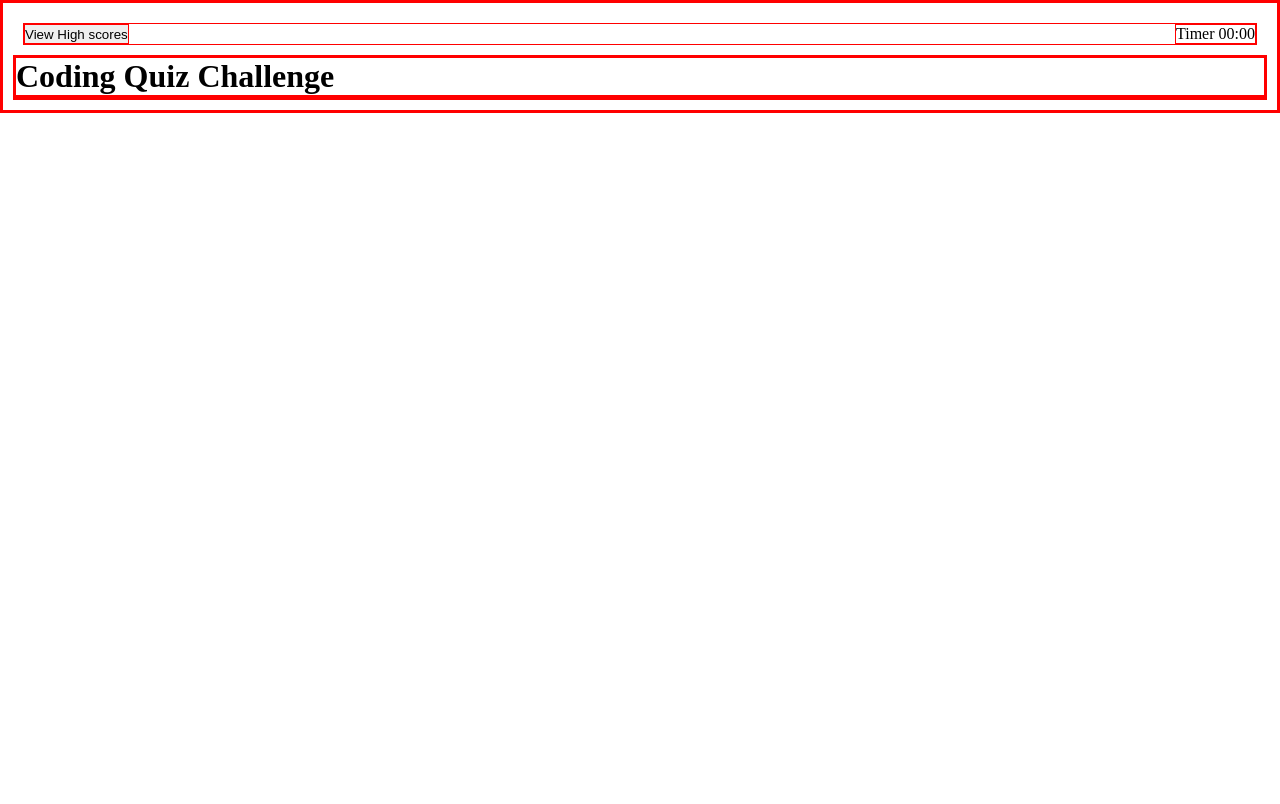
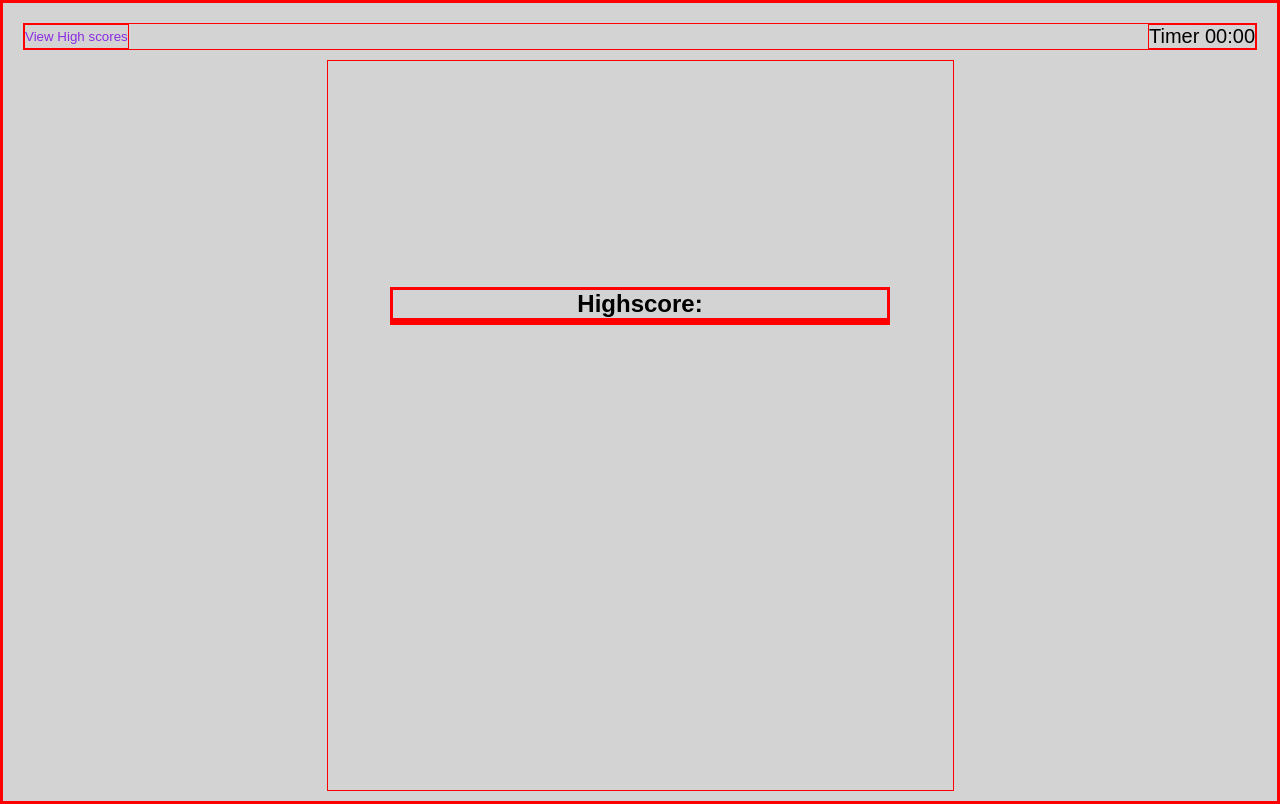
Before and after one commit to sallaball/Code-Quiz, a plain HTML site: page index.html in a window 1280 px wide. Drawn offline with Linux system fonts and the light colour scheme.

Commit message:
mostly finished html and css

```diff
--- a/assets/css/style.css
+++ b/assets/css/style.css
@@ -5,18 +5,93 @@
     border: 1px solid red;
 }
 
+body {
+    background-color: lightgrey;
+    font-family: Arial, Helvetica, sans-serif;
+    overflow: hidden;
+}
+
+
 .outer-div {
     padding: 10px;
+    height: 100vh;
+    display: flex;
+    flex-direction: column;
+    justify-content: start;
 }
 
 .score-timer {
     display: flex;
     justify-content: space-between;
     margin: 10px;
+    font-size: 20px;
+}
+
+.score-timer button {
+    background-color: lightgray;
+    color: blueviolet;
+    font-size: 18;
+}
+
+button:hover {
+    font-size: 20px;
+}
+
+.inner-div {
+    text-align: center;
+    height: 100%;
+    width: 50%;
+    margin: 0 auto;
+    display: flex;
+    flex-direction: column;
+    justify-content: center;
+
+}
+
+.header-intro, main {
+    display: none;
+    margin-bottom: 30vh;
+    margin-left: 10%;
+    margin-right: 10%;
+}
+
+.header-intro button {
+    display: block;
+    margin: 0 auto;
+    font-size: 20px;
+    margin: 15px auto;
+}
+
+.header-intro button:hover {
+    font-size: 23px;
 }
 
 .header h1 {
     display: flex;
     text-align: auto;
-    margin: 100 auto;
+
 }
+
+main {
+    display: block;
+}
+
+li {
+    list-style: none;
+}
+
+.questions {
+    display: none;
+}
+
+.finish-screen {
+    display: none;
+}
+
+.score-screen {
+    display: block;
+}
+
+.score-screen ol {
+    overflow: scroll;
+}
--- a/index.html
+++ b/index.html
@@ -17,12 +17,34 @@
     <div class="inner-div">
         <header class="header-intro">
             <h1>Coding Quiz Challenge</h1>
+            <p>To get started with the quiz, click the start button!</p>
+            <button>Start Quiz!</button>
         </header>
 
-        <div class="main-content">
+        <main class="main-content" id="main-content">
+            <section class="questions">
+                <h2>Questions</h2>
+                <ul>
+                    <li><button>answers</button></li>
+                </ul>
+            </section>
+            <section class="finish-screen">
+                <h2>All Done!</h2>
+                <p>Your Score: 00</p>
+                <div>
+                    <label for="">Enter initials:</label>
+                    <input type="text">
+                    <button>Submit</button>
+                </div>
+            </section>
+            <section class="score-screen">
+                <h2>Highscore:</h2>
+                <ol>
+                    <li></li>
+                </ol>
+            </section>
 
-
-        </div>
+        </main>
     </div>
     </div>
 </body>
```
